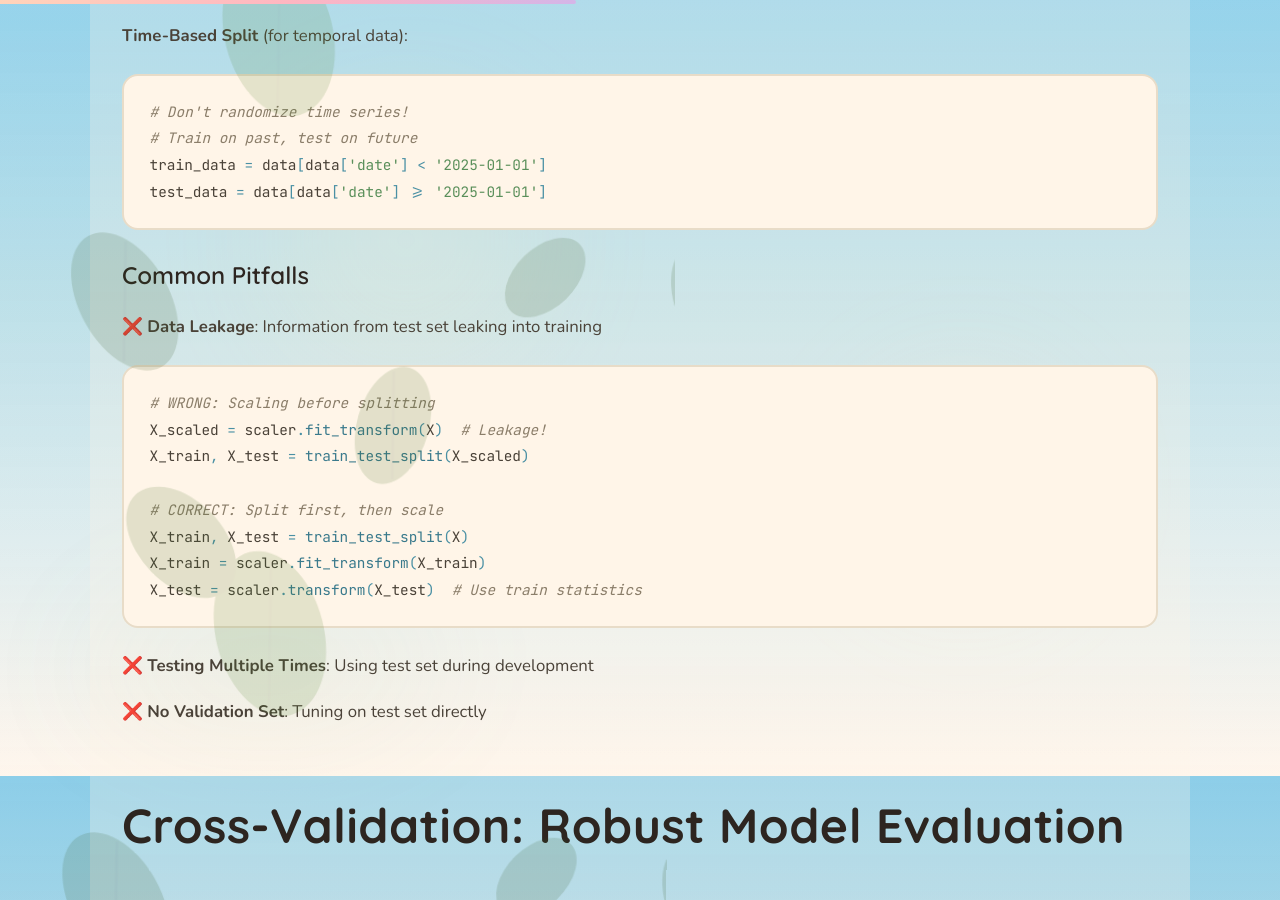
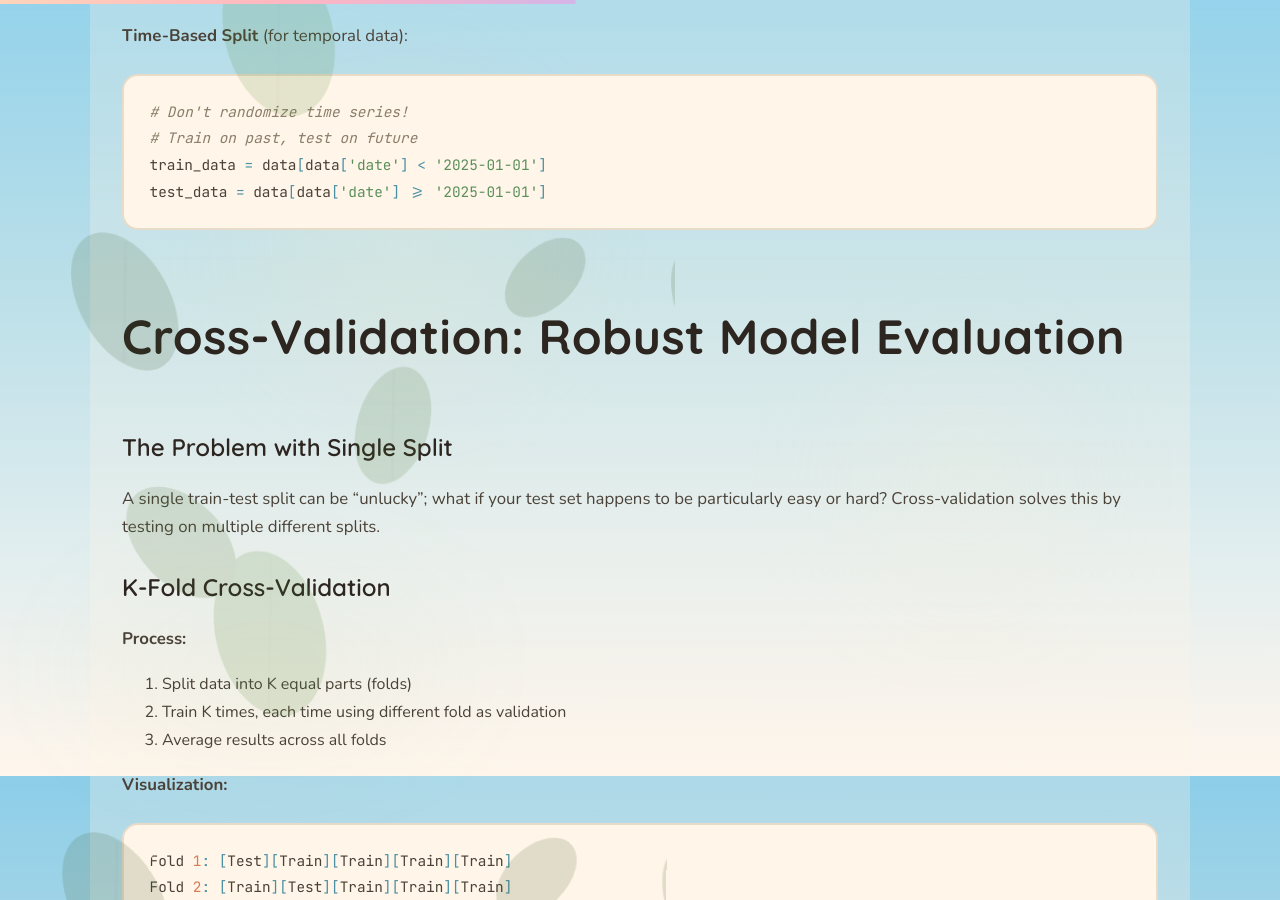
Before and after one commit to mayank1101/mayank1101.github.io, a Jekyll site: the page built from _posts/2026-01-29-intro-ml.md, in a window 1280 px wide and 900 px high, scrolled down 12724 px. Built offline with Jekyll 4.4.1, drawn with Linux system fonts in a browser that asks for light colours.

Commit message:
fixed typo issues

````diff
--- a/_posts/2026-01-29-intro-ml.md
+++ b/_posts/2026-01-29-intro-ml.md
@@ -414,24 +414,6 @@ train_data = data[data['date'] < '2025-01-01']
 test_data = data[data['date'] >= '2025-01-01']
 ```
 
-### Common Pitfalls
-
-❌ **Data Leakage**: Information from test set leaking into training
-```python
-# WRONG: Scaling before splitting
-X_scaled = scaler.fit_transform(X)  # Leakage!
-X_train, X_test = train_test_split(X_scaled)
-
-# CORRECT: Split first, then scale
-X_train, X_test = train_test_split(X)
-X_train = scaler.fit_transform(X_train)
-X_test = scaler.transform(X_test)  # Use train statistics
-```
-
-❌ **Testing Multiple Times**: Using test set during development
-
-❌ **No Validation Set**: Tuning on test set directly
-
 ## Cross-Validation: Robust Model Evaluation
 
 ### The Problem with Single Split
@@ -507,13 +489,13 @@ scores = cross_val_score(model, X, y, cv=loo)
 
 ### When to Use Cross-Validation
 
-✅ **Use CV for:**
+**Use CV for:**
 - Model comparison
 - Hyperparameter tuning
 - Small to medium datasets
 - Estimating real-world performance
 
-❌ **Don't use CV for:**
+**Don't use CV for:**
 - Final test set evaluation (use hold-out test set)
 - Very large datasets (computationally expensive)
 - Time series with temporal dependencies (use time series CV instead)
````
